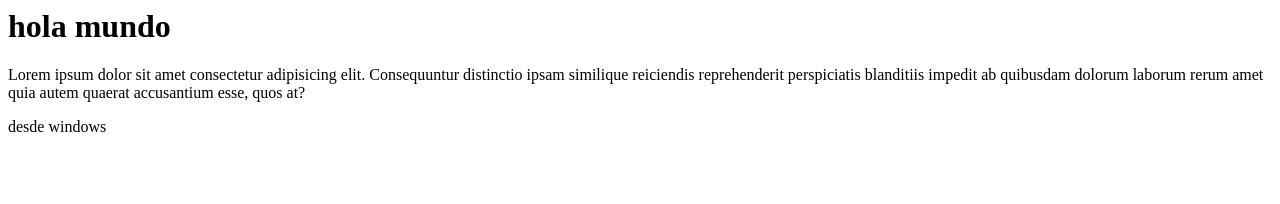
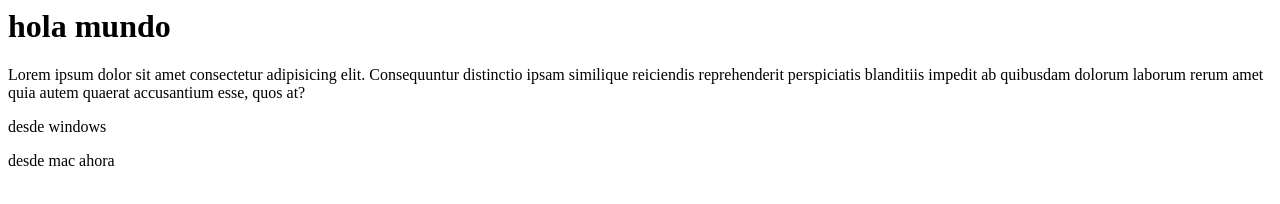
Before and after one commit to abrahamamaropracticaskode/miprimergithub, a plain HTML site: page index.html in a window 1280 px wide. Drawn offline with Linux system fonts and the light colour scheme.

Commit message:
en mac con lorem y mac

```diff
--- a/index.html
+++ b/index.html
@@ -9,5 +9,6 @@
     <h1>hola mundo</h1>
     <p>Lorem ipsum dolor sit amet consectetur adipisicing elit. Consequuntur distinctio ipsam similique reiciendis reprehenderit perspiciatis blanditiis impedit ab quibusdam dolorum laborum rerum amet quia autem quaerat accusantium esse, quos at?</p>
     <p>desde windows</p>
+    <p>desde mac ahora</p>
 </body>
 </html>
```
